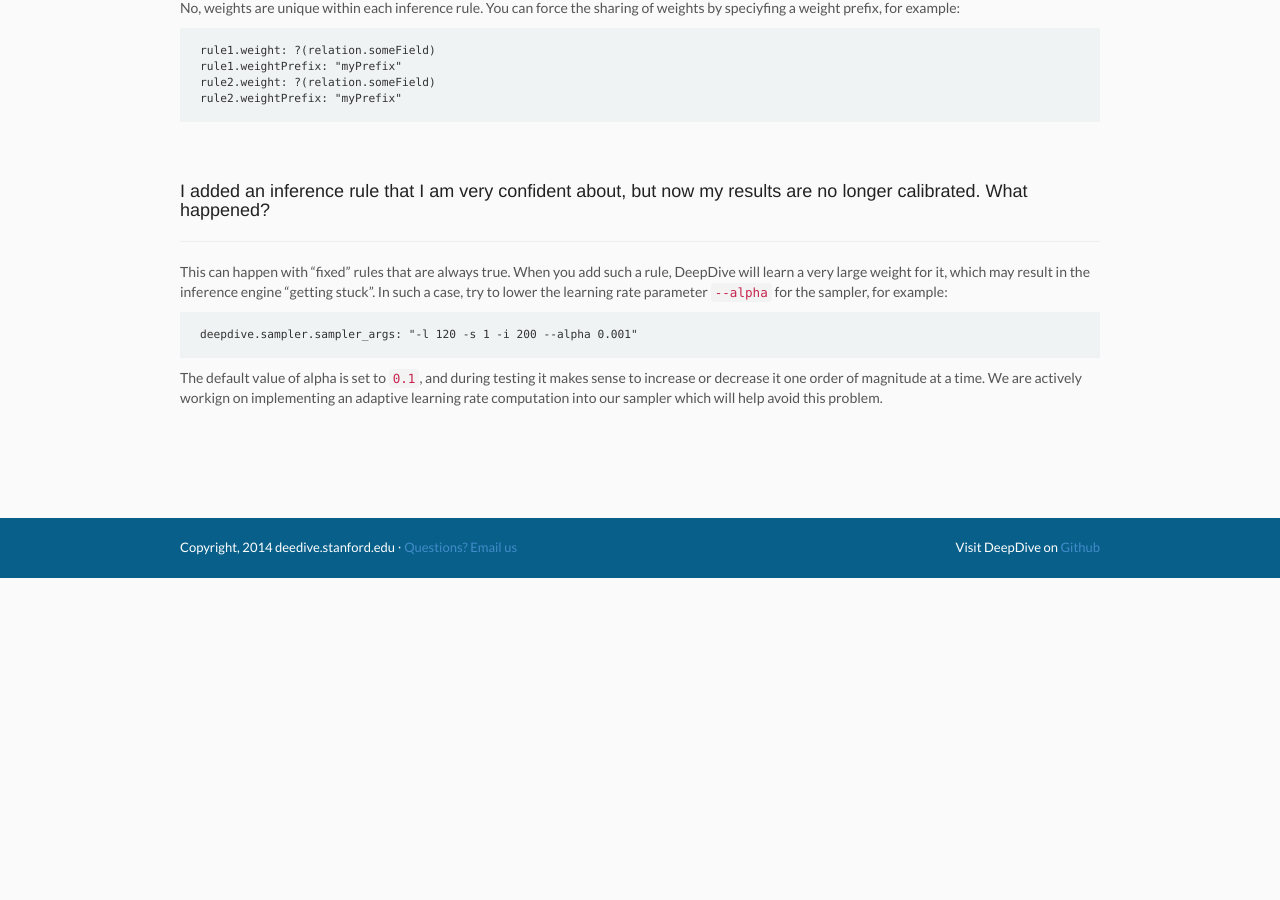
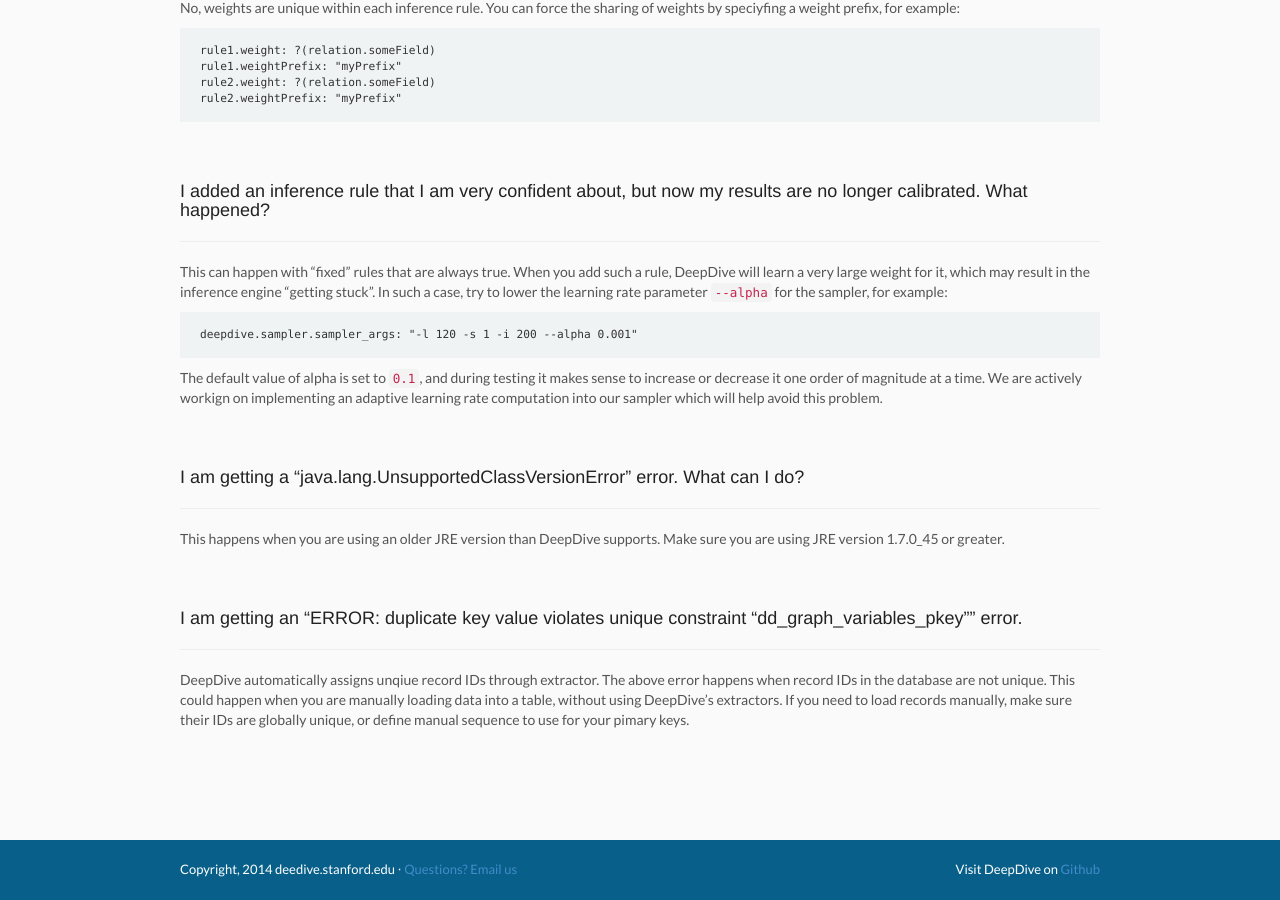
Before and after one commit to figurine40/deepdive, a Jekyll site: the page built from doc/faq.md, in a window 1280 px wide and 900 px high, scrolled down 850 px. Built offline with Jekyll 4.4.1, drawn with Linux system fonts in a browser that asks for light colours; nearby versions of some CDN libraries; before the commit the page ends 1428 px from its top, so only the background shows below that.

Commit message:
added several faq items

```diff
--- a/doc/faq.md
+++ b/doc/faq.md
@@ -51,3 +51,21 @@
     deepdive.sampler.sampler_args: "-l 120 -s 1 -i 200 --alpha 0.001"
 
 The default value of alpha is set to `0.1`, and during testing it makes sense to increase or decrease it one order of magnitude at a time. We are actively workign on implementing an adaptive learning rate computation into our sampler which will help avoid this problem.
+
+
+<br/>
+<br/>
+
+
+#### I am getting a "java.lang.UnsupportedClassVersionError" error. What can I do?
+---
+This happens when you are using an older JRE version than DeepDive supports. Make sure you are using JRE version 1.7.0_45 or greater.
+
+
+<br/>
+<br/>
+
+
+#### I am getting an "ERROR: duplicate key value violates unique constraint "dd_graph_variables_pkey"" error.
+---
+DeepDive automatically assigns unqiue record IDs through extractor. The above error happens when record IDs in the database are not unique. This could happen when you are manually loading data into a table, without using DeepDive's extractors. If you need to load records manually, make sure their IDs are globally unique, or define manual sequence to use for your pimary keys.
```
